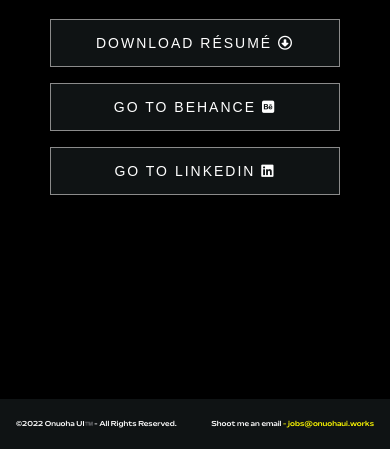
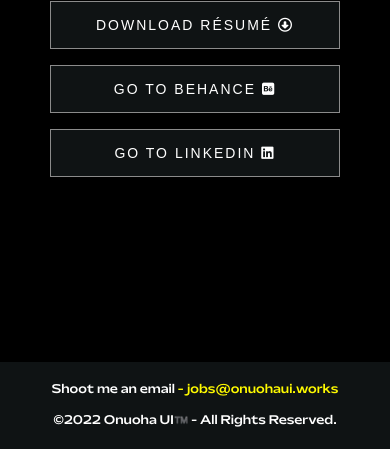
Before and after one commit to onuohaui/onuoha-ui-coming-soon, a plain HTML site: page index.html in a window 390 px wide. Shown: the part 395-844 px from the top of the page. Drawn offline with Linux system fonts and the light colour scheme; a web font is replaced by a local one.

Commit message:
Mobile footer update

```diff
--- a/style.css
+++ b/style.css
@@ -151,12 +151,13 @@ footer a {
 
   footer {
     display: flex;
+    flex-direction: column-reverse;
     align-items: center;
     justify-content: space-between;
     padding: 21px 1rem;
     color: white;
     background-color: #0f1314;
-    font-size: 1.7vw;
+    font-size: 3vw;
     /* opacity: .4; */
     gap: 1rem;
   }
```
